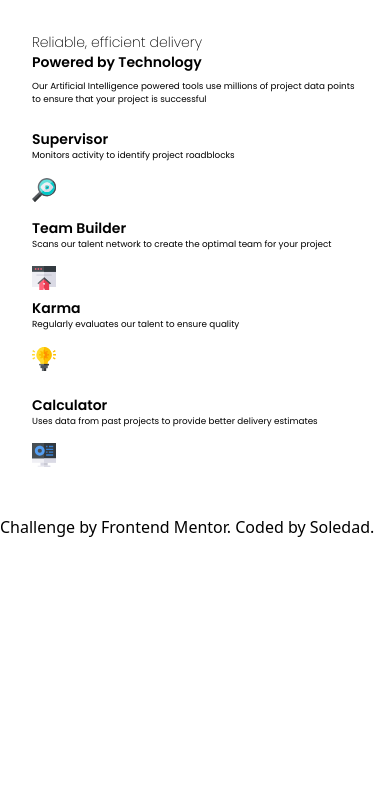
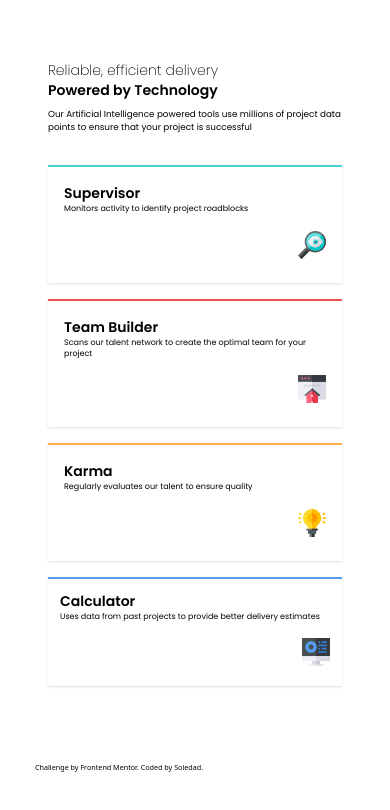
Before and after one commit to solzambrano/proyect_four_card, a plain HTML site: page four-card-feature-section-master/index.html in a window 390 px wide. Drawn offline with nearby package versions, Linux system fonts and the light colour scheme.

Commit message:
mobile design finished

```diff
--- a/four-card-feature-section-master/index.html
+++ b/four-card-feature-section-master/index.html
@@ -9,7 +9,8 @@
     <title>Frontend Mentor | Four card feature section</title>
   </head>
   <body>
-    <main class="p-8 font-[family-name:var(--heading)] text-sm">
+    <main
+      class="p-12 my-3 font-[family-name:var(--heading)] text-sm bg-[var(--gray-400)]max-w[300px]">
       <header>
         <h1 class="font-extralight">Reliable, efficient delivery</h1>
         <h2 class="font-semibold">Powered by Technology</h2>
@@ -19,50 +20,62 @@
         </p>
       </header>
       <section>
-        <article class="pt-2 pb-4">
-          <h2 class="font-semibold text-sm ">Supervisor</h2>
-          <p class="font-normal text-[0.55rem] pb-4">
+        <article
+          class="p-4 my-4 bg-[var(--white)] shadow-sm border-t-2 border-t-[var(--cyan)]">
+          <h2 class="font-semibold text-sm">Supervisor</h2>
+          <p class="font-normal text-[0.50rem] pb-4">
             Monitors activity to identify project roadblocks
           </p>
+          <div class="flex justify-end pb-2">
             <img
-            class="size-6"
+              class="size-7"
               src="./images/icon-supervisor.svg"
               alt="lupa que supervisa" />
-        </article class="pt-2 pb-4">
-        <article>
+          </div>
+        </article>
+        <article
+          class="p-4 my-4 bg-[var(--white)] shadow-sm border-t-2 border-t-[var(--red)]">
           <h2 class="font-semibold text-sm">Team Builder</h2>
-          <p class="font-normal text-[0.55rem] pb-4">
+          <p class="font-normal text-[0.50rem] pb-4">
             Scans our talent network to create the optimal team for your project
           </p>
+          <div class="flex justify-end pb-2">
             <img
-            class="size-6"
+              class="size-7"
               src="./images/icon-team-builder.svg"
               alt="construyendo negocio" />
+          </div>
         </article>
-        <article class="pt-2 pb-4">
+        <article
+          class="p-4 my-4 bg-[var(--white)] shadow-sm border-t-2 border-t-[var(--orange)]">
           <h2 class="font-semibold text-sm">Karma</h2>
-          <p class="font-normal text-[0.55rem] pb-4">
+          <p class="font-normal text-[0.50rem] pb-4">
             Regularly evaluates our talent to ensure quality
           </p>
+          <div class="flex justify-end pb-2">
             <img
-            class="size-6"
+              class="size-7"
               src="./images/icon-karma.svg"
               alt="foco de idea" />
+          </div>
         </article>
-        <article class="pt-2 pb-4">
+        <article
+          class="p-3 my-4 bg-[var(--white)] shadow-sm border-t-2 border-t-[var(--blue)]">
           <h2 class="font-semibold text-sm">Calculator</h2>
-          <p class="font-normal text-[0.55rem] pb-4">
+          <p class="font-normal text-[0.50rem] pb-4">
             Uses data from past projects to provide better delivery estimates
           </p>
+          <div class="flex justify-end pb-2">
             <img
-            class="size-6"
+              class="size-7"
               src="./images/icon-calculator.svg"
               alt="monitor de computadora" />
+          </div>
         </article>
       </section>
     </main>
 
-    <footer class="attribution">
+    <footer class="text-[0.45rem] m-auto w-80">
       Challenge by
       <a href="https://www.frontendmentor.io?ref=challenge">Frontend Mentor</a>.
       Coded by <a href="#">Soledad</a>.
```
Lines whose indentation alone changed are shown as unchanged.
